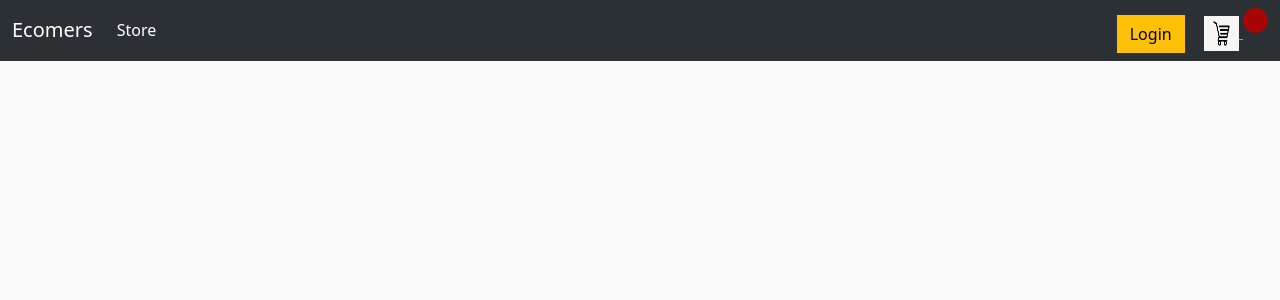
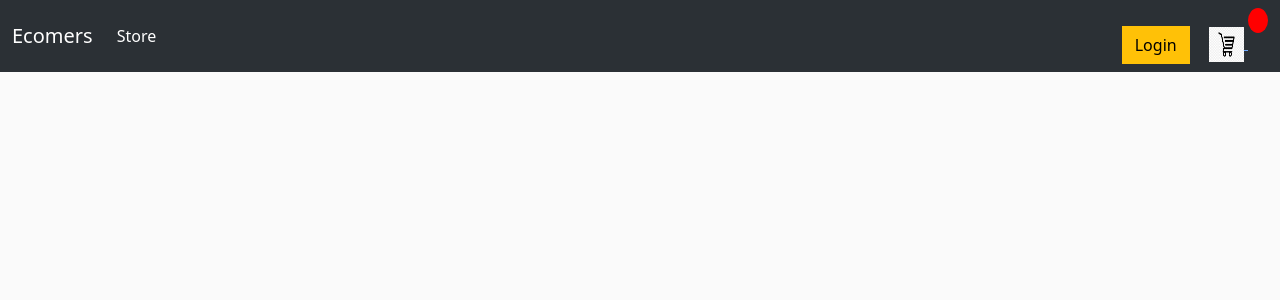
Before and after one commit to Harijohnson/django-web, a Django app: page / in a window 1280 px wide. Shown: the top 300 px of the page. Run offline with Django 4.2, Linux system fonts and the light colour scheme; data that the repository does not hold is empty.

Commit message:
new chnages

```diff
--- a/store/static/css/main.css
+++ b/store/static/css/main.css
@@ -37,17 +37,15 @@ h1,h2,h3,h4,h5,h6{
 }
 
 #cart-total{
-	display: inline-table;
+	display: -webkit-inline-box;
 	text-align: center;
-    margin-bottom: 5px;
 	color:#fff;
-	background-color: rgb(168, 5, 5);
-	width: 25px;
+	background-color: red;
+	width: 20px;
 	height: 25px;
 	border-radius: 50%;
-	font-size: 17px;
+	font-size: 14px;
 }
-
 .col-lg-4, .col-lg-6, .col-lg-8, .col-lg-12{
 	margin-top: 10px;
 }
```
